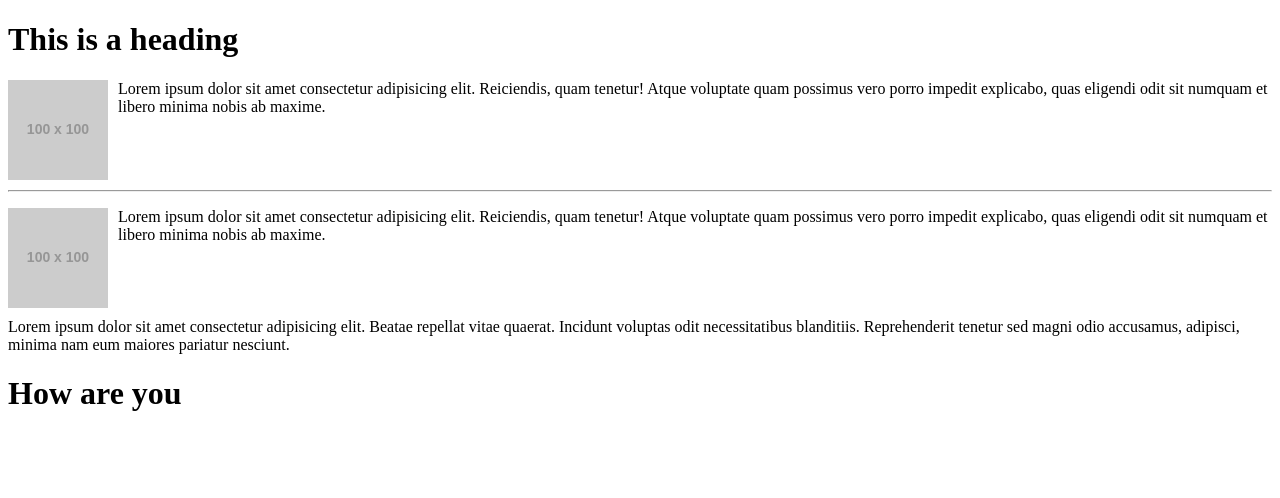
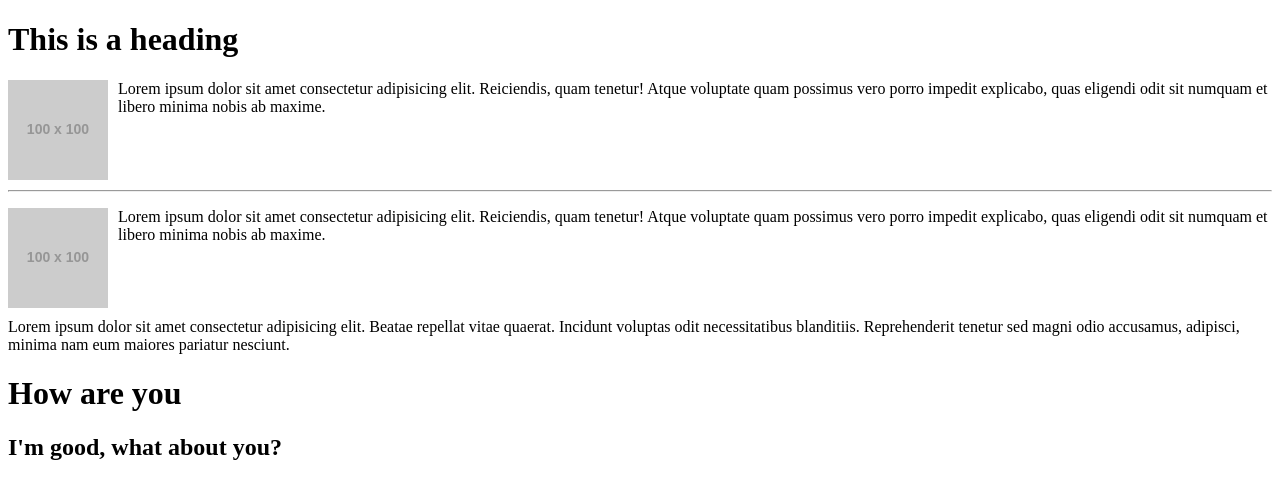
Before and after one commit to Viktorcodee/CSS-Work-File, a plain HTML site: page 14-lesson/External-css.html in a window 1280 px wide. Drawn offline with Linux system fonts and the light colour scheme; placeholder pictures from the web are drawn by us.

Commit message:
Version 3.4

```diff
--- a/14-lesson/External-css.html
+++ b/14-lesson/External-css.html
@@ -20,6 +20,7 @@
   </p>
   <p>Lorem ipsum dolor sit amet consectetur adipisicing elit. Beatae repellat vitae quaerat. Incidunt voluptas odit necessitatibus blanditiis. Reprehenderit tenetur sed magni odio accusamus, adipisci, minima nam eum maiores pariatur nesciunt.</p>
   <h1>How are you</h1>
+  <h2>I'm good, what about you?</h2>
   </div>
 
 </body>
```
